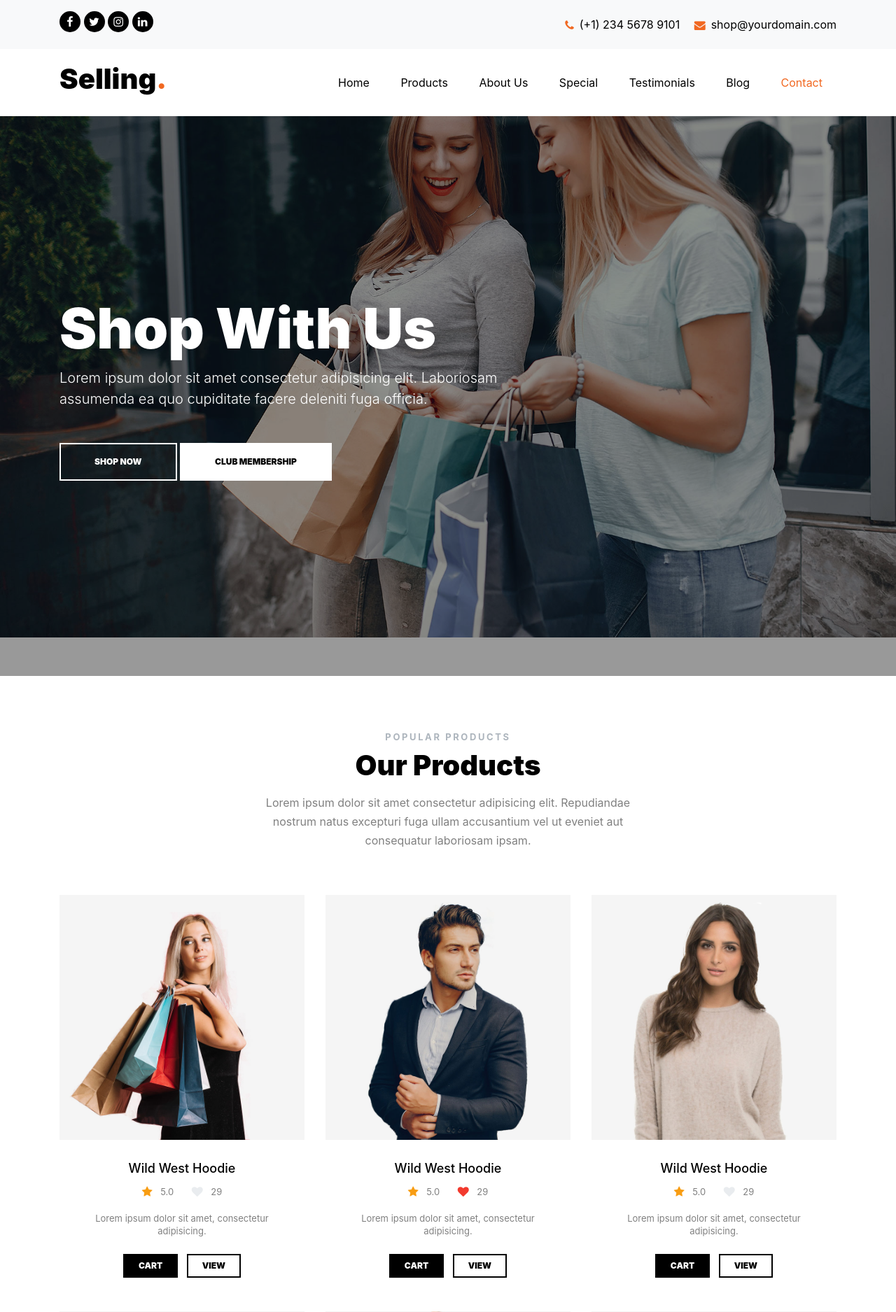
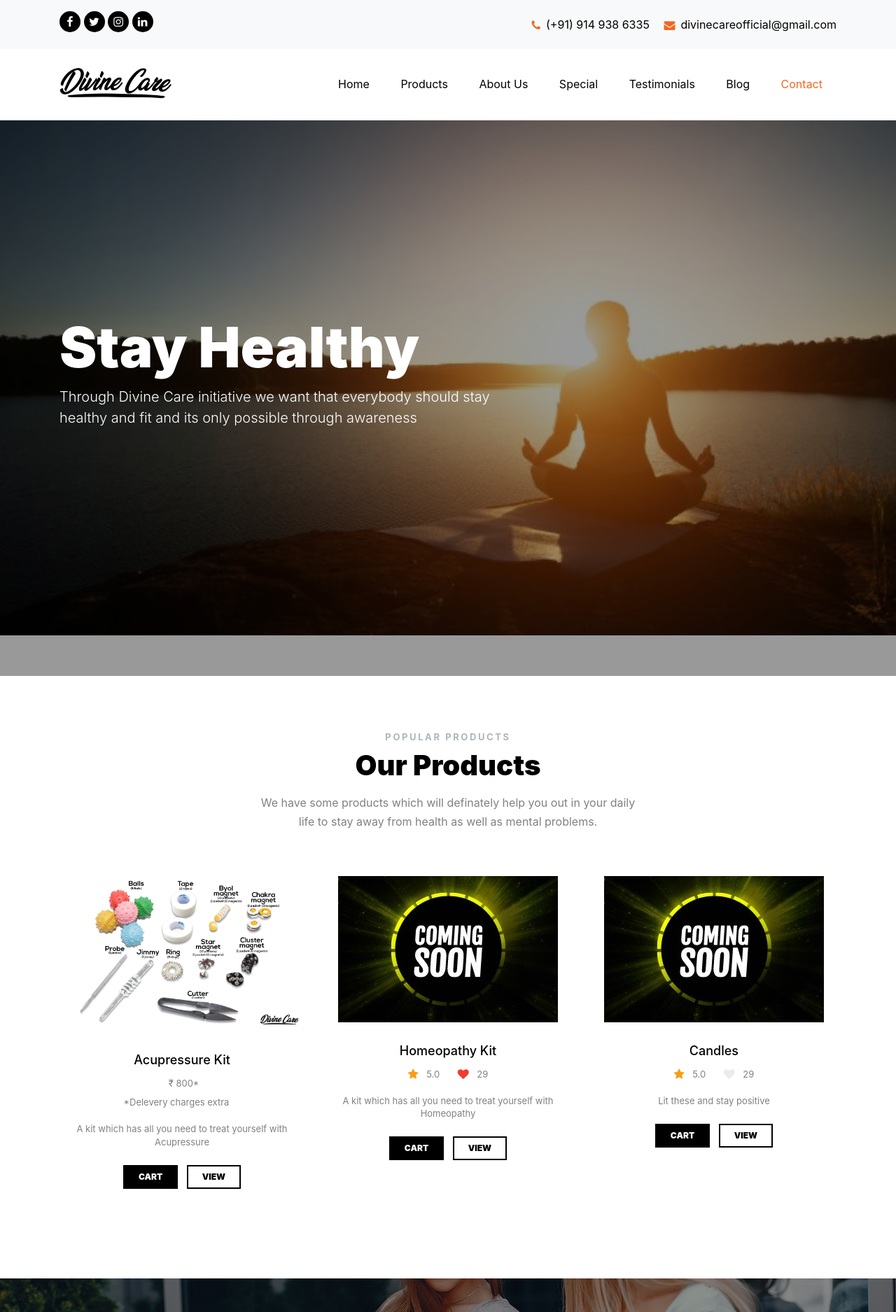
Before and after one commit to iamabhishek0/DivineCareWeb, a Django app: page / in a window 1280 px wide. Shown: the top 1875 px of the page at 70% size. Run offline with Django 3.2, Linux system fonts and the light colour scheme; some libraries are stand-ins or nearby versions; some web fonts are replaced.

Commit message:
ui improvements

```diff
--- a/templates/index.html
+++ b/templates/index.html
@@ -1,5 +1,5 @@
 <!DOCTYPE html>
-<html lang="en">
+<html lang="en" xmlns="http://www.w3.org/1999/html">
 <head>
     <title>Selling &mdash; Website by Colorlib</title>
     <meta charset="utf-8">
@@ -67,9 +67,9 @@
                     <p class="mb-0 float-right">
                         <span class="mr-3"><a href="tel://#"> <span class="icon-phone mr-2"
                                                                     style="position: relative; top: 2px;"></span><span
-                                class="d-none d-lg-inline-block text-black">(+1) 234 5678 9101</span></a></span>
+                                class="d-none d-lg-inline-block text-black">(+91) 914 938 6335</span></a></span>
                         <span><a href="#"><span class="icon-envelope mr-2" style="position: relative; top: 2px;"></span><span
-                                class="d-none d-lg-inline-block text-black">shop@yourdomain.com</span></a></span>
+                                class="d-none d-lg-inline-block text-black">divinecareofficial@gmail.com</span></a></span>
                     </p>
 
                 </div>
@@ -83,8 +83,7 @@
             <div class="row align-items-center">
 
                 <div class="col-6 col-xl-2">
-                    <h1 class="mb-0 site-logo"><a href="index.html" class="text-black mb-0">Selling<span
-                            class="text-primary">.</span> </a></h1>
+                    <img src="../static/images/divinecarelogoblack.png" alt="Image" class="img-fluid">
                 </div>
                 <div class="col-12 col-md-10 d-none d-xl-block">
                     <nav class="site-navigation position-relative text-right" role="navigation">
@@ -113,7 +112,7 @@
     </header>
 
 
-    <div class="site-blocks-cover overlay" style="background-image: url(../static/images/hero_2.jpg);" data-aos="fade"
+    <div class="site-blocks-cover overlay" style="background-image: url(../static/images/meditation1.jpg);" data-aos="fade"
          data-stellar-background-ratio="0.5">
         <div class="container">
             <div class="row align-items-center justify-content-center">
@@ -122,16 +121,16 @@
 
                     <div class="row mb-4">
                         <div class="col-md-7">
-                            <h1>Shop With Us</h1>
-                            <p class="mb-5 lead">Lorem ipsum dolor sit amet consectetur adipisicing elit. Laboriosam
-                                assumenda ea quo cupiditate facere deleniti fuga officia.</p>
-                            <div>
+                            <h1>Stay Healthy</h1>
+                            <p class="mb-5 lead">Through Divine Care initiative we want that everybody should
+                            stay healthy and fit and its only possible through awareness </p>
+                            {% comment %}<div>
                                 <a href="#"
                                    class="btn btn-white btn-outline-white py-3 px-5 rounded-0 mb-lg-0 mb-2 d-block d-sm-inline-block">Shop
                                     Now</a>
                                 <a href="#" class="btn btn-white py-3 px-5 rounded-0 d-block d-sm-inline-block">Club
                                     Membership</a>
-                            </div>
+                            </div>{% endcomment %}
                         </div>
                     </div>
                 </div>
@@ -146,25 +145,24 @@
                 <div class="col-md-6 text-center">
                     <h3 class="section-sub-title">Popular Products</h3>
                     <h2 class="section-title mb-3">Our Products</h2>
-                    <p>Lorem ipsum dolor sit amet consectetur adipisicing elit. Repudiandae nostrum natus excepturi fuga
-                        ullam accusantium vel ut eveniet aut consequatur laboriosam ipsam.</p>
+                    <p>We have some products which will definately help you out in your
+                        daily life to stay away from health as well as mental problems.</p>
                 </div>
             </div>
             <div class="row">
                 <div class="col-lg-4 col-md-6 mb-5">
                     <div class="product-item">
                         <figure>
-                            <img src="../static/images/model_1_bg.jpg" alt="Image" class="img-fluid">
+                            <img src="../static/images/acupressurekit.jpg" alt="Image" class="img-fluid">
                         </figure>
                         <div class="px-4">
-                            <h3><a href="#">Wild West Hoodie</a></h3>
+                            <h3><a href="#">Acupressure Kit</a></h3>
                             <div class="mb-3">
-                                <span class="meta-icons mr-3"><a href="#" class="mr-2"><span
-                                        class="icon-star text-warning"></span></a> 5.0</span>
-                                <span class="meta-icons wishlist"><a href="#" class="mr-2"><span
-                                        class="icon-heart"></span></a> 29</span>
+                                <span class="meta-icons mr-3">₹ 800*</br>*Delevery charges extra</span>
+                                {% comment %}<span class="meta-icons wishlist"><a href="#" class="mr-2"><span
+                                        class="icon-heart"></span></a> 29</span>{% endcomment %}
                             </div>
-                            <p class="mb-4">Lorem ipsum dolor sit amet, consectetur adipisicing.</p>
+                            <p class="mb-4">A kit which has all you need to treat yourself with Acupressure</p>
                             <div>
                                 <a href="#" class="btn btn-black mr-1 rounded-0">Cart</a>
                                 <a href="#" class="btn btn-black btn-outline-black ml-1 rounded-0">View</a>
@@ -176,17 +174,17 @@
                 <div class="col-lg-4 col-md-6 mb-5">
                     <div class="product-item">
                         <figure>
-                            <img src="../static/images/model_2_bg.jpg" alt="Image" class="img-fluid">
+                            <img src="../static/images/comingsoon.jpg" alt="Image" class="img-fluid">
                         </figure>
                         <div class="px-4">
-                            <h3><a href="#">Wild West Hoodie</a></h3>
+                            <h3><a href="#">Homeopathy Kit</a></h3>
                             <div class="mb-3">
                                 <span class="meta-icons mr-3"><a href="#" class="mr-2"><span
                                         class="icon-star text-warning"></span></a> 5.0</span>
                                 <span class="meta-icons wishlist active"><a href="#" class="mr-2"><span
                                         class="icon-heart"></span></a> 29</span>
                             </div>
-                            <p class="mb-4">Lorem ipsum dolor sit amet, consectetur adipisicing.</p>
+                            <p class="mb-4">A kit which has all you need to treat yourself with Homeopathy</p>
                             <div>
                                 <a href="#" class="btn btn-black mr-1 rounded-0">Cart</a>
                                 <a href="#" class="btn btn-black btn-outline-black ml-1 rounded-0">View</a>
@@ -198,17 +196,17 @@
                 <div class="col-lg-4 col-md-6 mb-5">
                     <div class="product-item">
                         <figure>
-                            <img src="../static/images/model_3_bg.jpg" alt="Image" class="img-fluid">
+                            <img src="../static/images/comingsoon.jpg" alt="Image" class="img-fluid">
                         </figure>
                         <div class="px-4">
-                            <h3><a href="#">Wild West Hoodie</a></h3>
+                            <h3><a href="#">Candles</a></h3>
                             <div class="mb-3">
                                 <span class="meta-icons mr-3"><a href="#" class="mr-2"><span
                                         class="icon-star text-warning"></span></a> 5.0</span>
                                 <span class="meta-icons wishlist"><a href="#" class="mr-2"><span
                                         class="icon-heart"></span></a> 29</span>
                             </div>
-                            <p class="mb-4">Lorem ipsum dolor sit amet, consectetur adipisicing.</p>
+                            <p class="mb-4">Lit these and stay positive</p>
                             <div>
                                 <a href="#" class="btn btn-black mr-1 rounded-0">Cart</a>
                                 <a href="#" class="btn btn-black btn-outline-black ml-1 rounded-0">View</a>
@@ -216,6 +214,7 @@
                         </div>
                     </div>
                 </div>
+                {% comment %}
 
                 <div class="col-lg-4 col-md-6 mb-5">
                     <div class="product-item">
@@ -282,7 +281,7 @@
                         </div>
                     </div>
                 </div>
-
+{% endcomment %}
 
             </div>
         </div>
```
Also changed, not shown: static/images/acupressurekit.jpg (added), static/images/colorlogodivinecare.png (added), static/images/comingsoon.jpg (added), static/images/divinecarelogoblack.png (added), static/images/meditation1.jpg (added).
